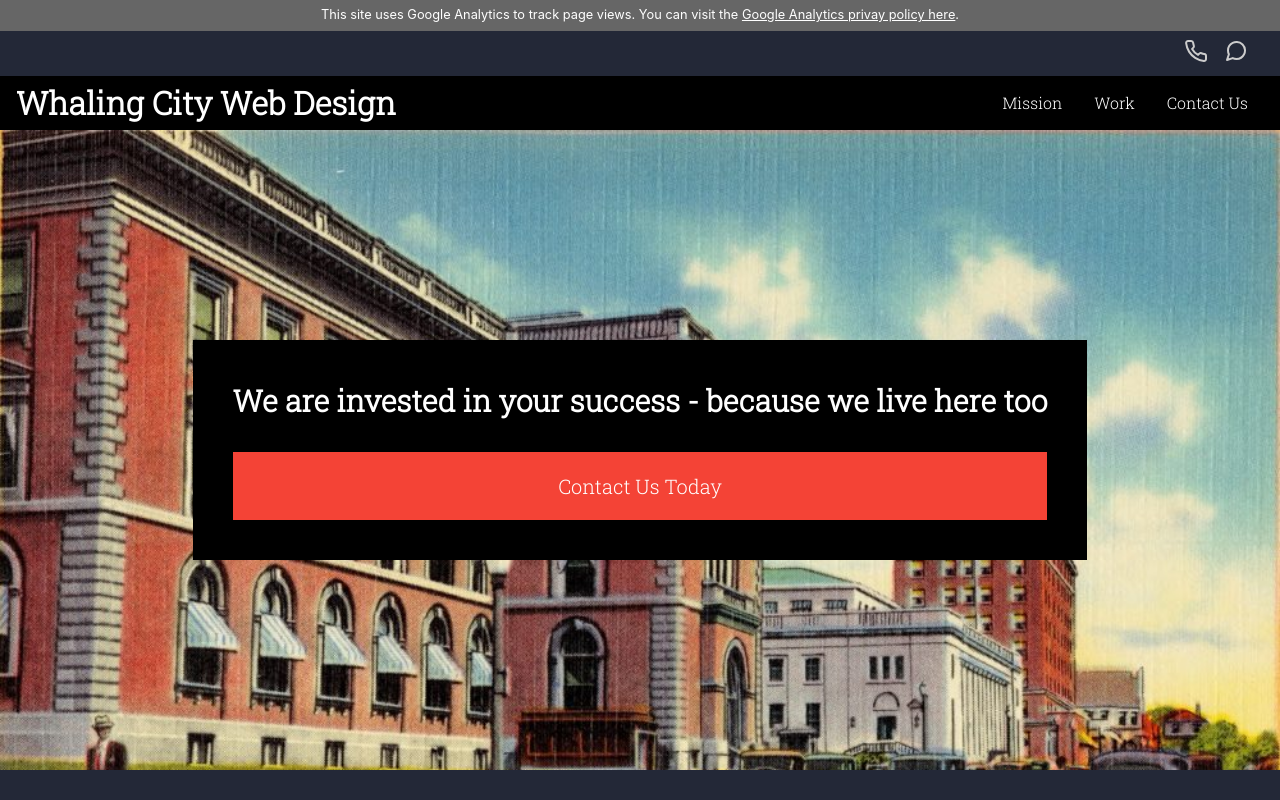
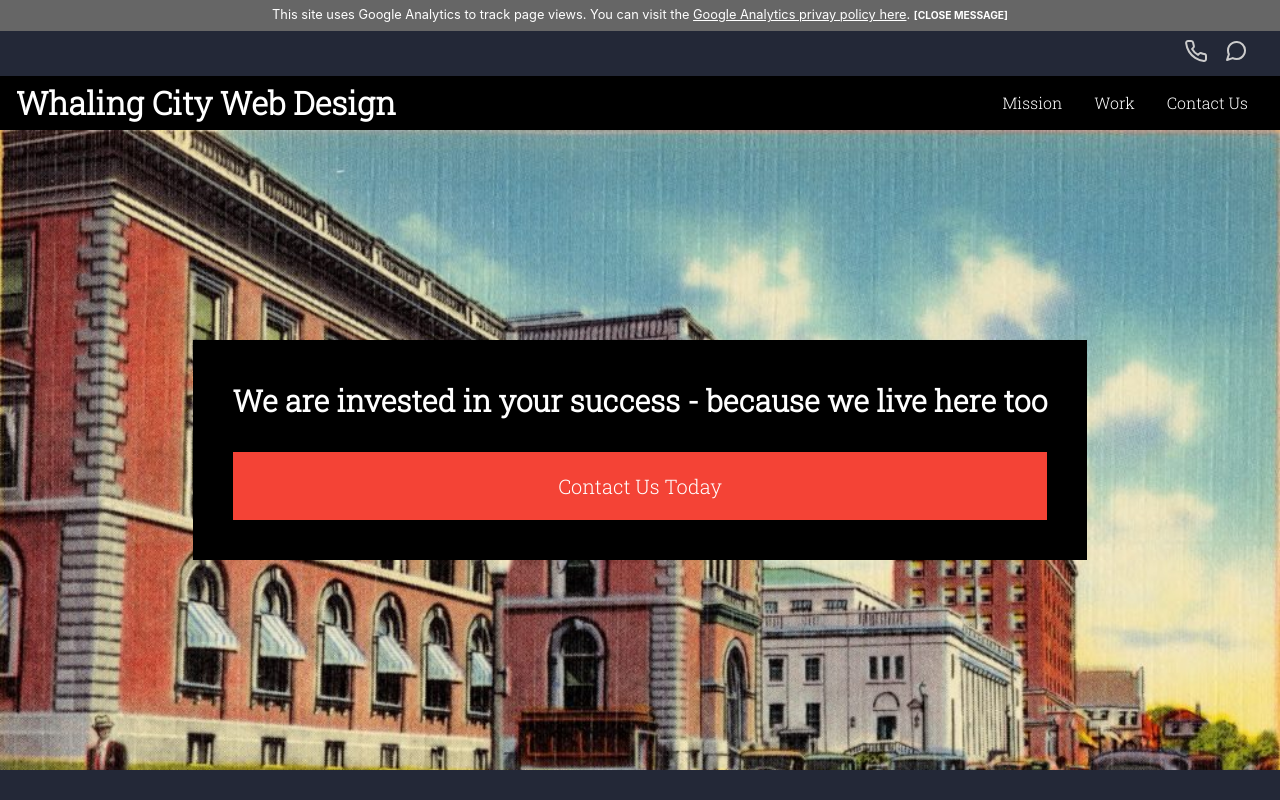
Before and after one commit to thewatermethod/whaling-nuxt, a Nuxt app: page / in a window 1280 px wide. Shown: the top 800 px of the page. Built offline with nearby package versions, Linux system fonts and the light colour scheme.

Commit message:
tweaking privacy message

```diff
--- a/components/iconmenu.vue
+++ b/components/iconmenu.vue
@@ -1,7 +1,7 @@
 <template>
 
     <div class="top-nav background-blue">
-        <span class="small" v-on:click="closeMessage" >This site uses Google Analytics to track page views. You can visit the <a href="https://policies.google.com/privacy?hl=en&gl=zz">Google Analytics privay policy here</a>.</span>
+        <span class="small">This site uses Google Analytics to track page views. You can visit the <a href="https://policies.google.com/privacy?hl=en&gl=zz">Google Analytics privay policy here</a>. <small v-on:click="closeMessage">[CLOSE MESSAGE]</small></span>
         <ul>
             <li><a href="tel:0000000"><img src="~/assets/phone.svg" scale="0"></a></li>
             <li><nuxt-link to="/contact/"><img src="~/assets/message-circle.svg" scale="0"></nuxt-link></li>
@@ -18,7 +18,7 @@ export default {
 
   methods: {
     closeMessage: function(event) {
-      event.target.remove();
+      event.target.parentNode.remove();
     }
   },
 
@@ -35,6 +35,9 @@ span {
   text-align: center;
   width: 100%;
 }
+small {
+  font-weight: bold;
+}
 ul {
   display: flex;
   justify-content: flex-end;
```
